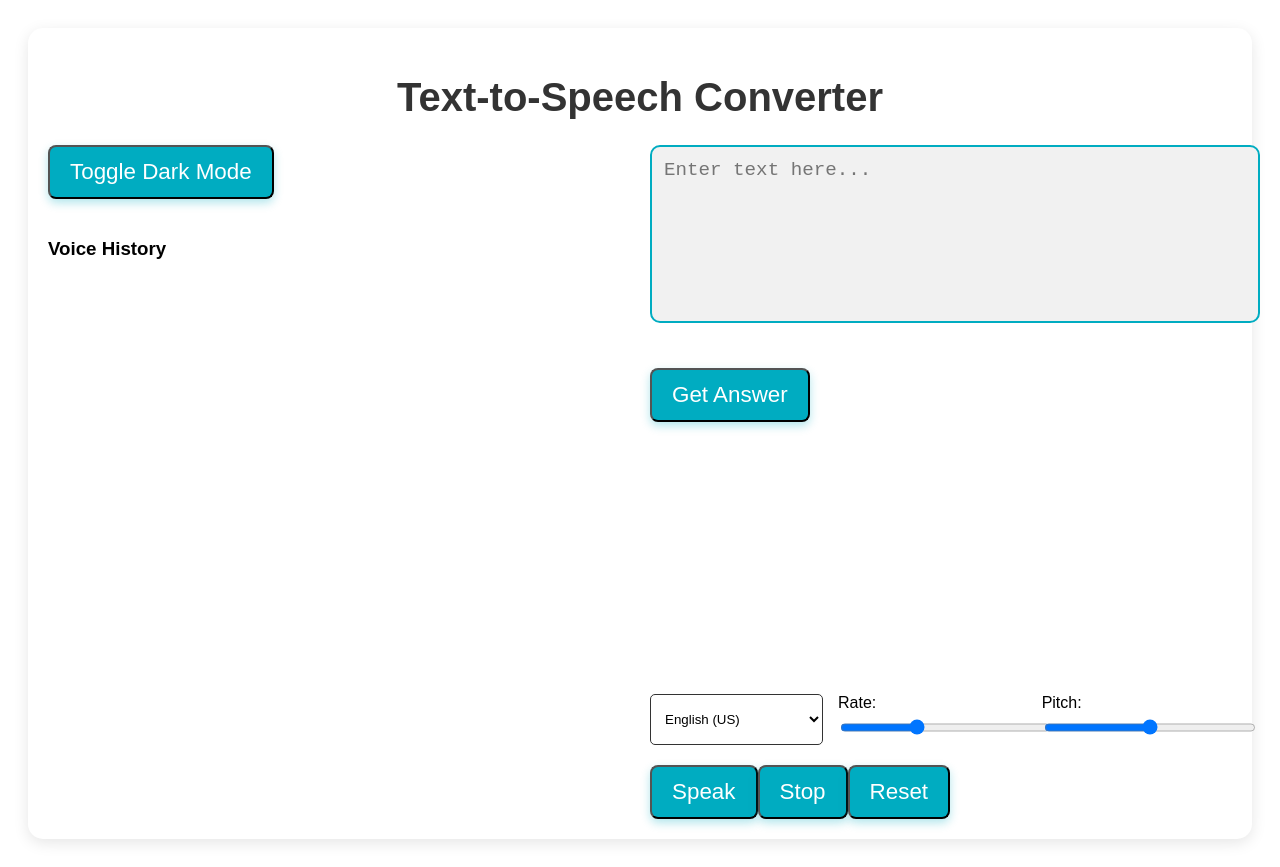
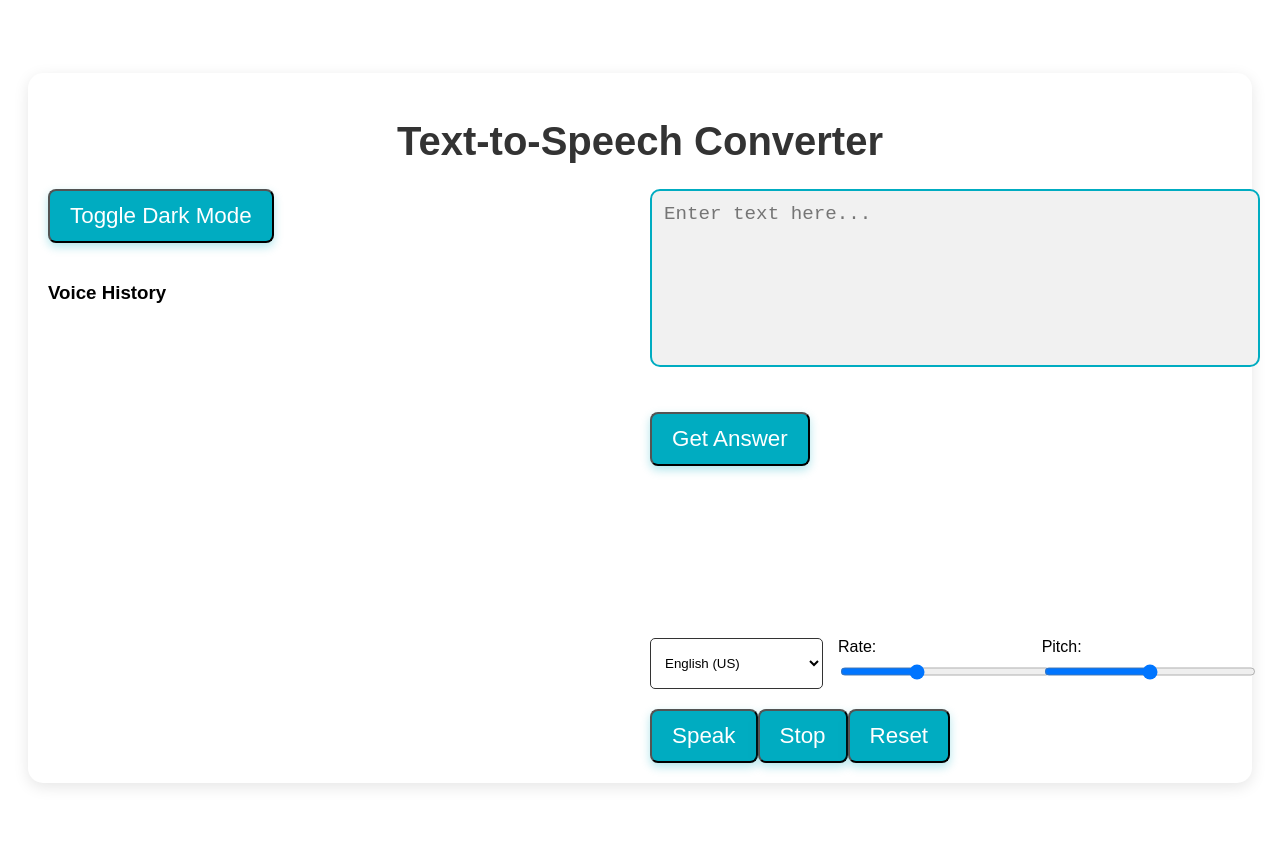
Before and after one commit to Pritee668/trek-a-thon, a React (Create React App) app: page / in a window 1280 px wide. Built offline with nearby package versions, Linux system fonts and the light colour scheme.

Commit message:
Update App.css

```diff
--- a/src/App.css
+++ b/src/App.css
@@ -95,7 +95,7 @@ button:disabled {
   gap: 20px;
 }
 p{
-  height: 200px;
+  height: 100px;
 max-height: 400px;
 overflow-y: auto;
 overflow-x: hidden;
```
